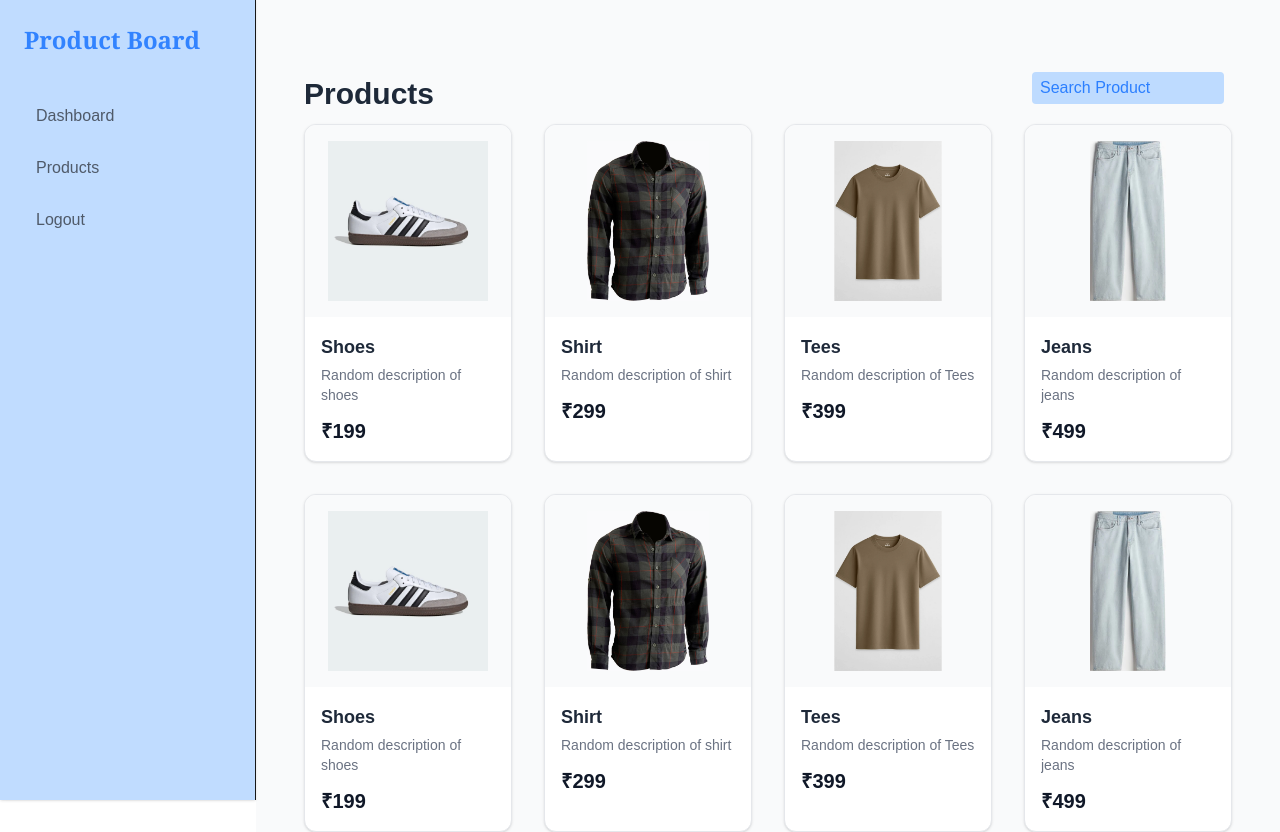
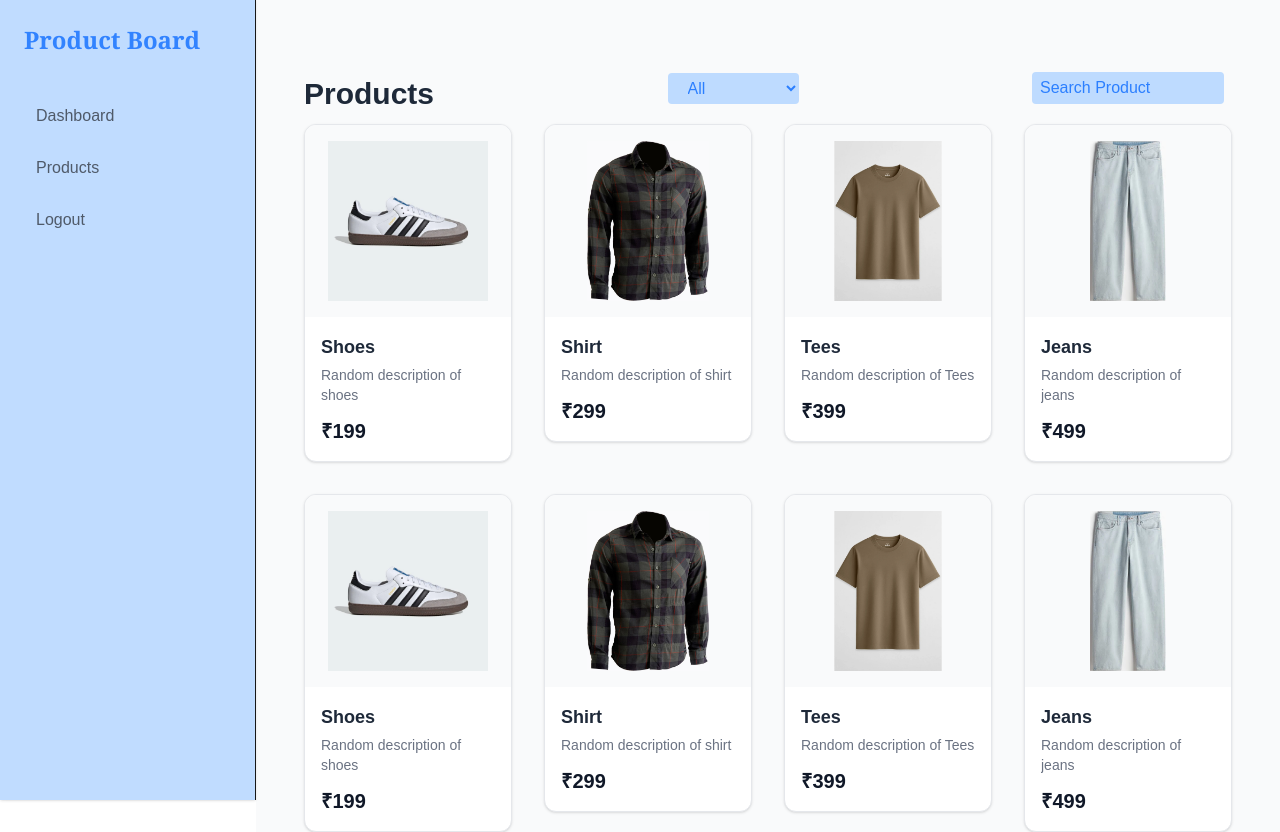
Before and after one commit to aryannP03/PRODUCT-BOARD, a Next.js app: page /products in a window 1280 px wide. Shown: the top 832 px of the page. Built offline with nearby package versions, Linux system fonts and the light colour scheme.

Commit message:
feat: add filter products

```diff
--- /dev/null
+++ b/src/components/product-detail/index.jsx
@@ -0,0 +1,61 @@
+import {products}  from '../../../data/products'
+import { notFound } from 'next/navigation'
+import Image from 'next/image'
+
+export default async function ProductDetailPage({ params }) {
+
+    const { id } = await params
+  const product = products.find(p => p.id === id)
+  // console.log(product);
+  if (!product) {
+    notFound()
+  }
+
+  return (
+    <div className="max-w-6xl mx-auto px-4 py-10">
+
+      <div className="grid grid-cols-1 md:grid-cols-2 gap-10 bg-white rounded-lg shadow-lg p-8">
+
+        <div className="flex items-center justify-center aspect-square">
+          <Image
+            src={product.image}
+            width={400}
+            height={400}
+            alt={product.title}
+            unoptimized
+            priority
+            className="rounded-xl object-cover"
+          />
+        </div>
+
+        <div className="flex flex-col justify-between">
+
+          <div className="space-y-4">
+            <h1 className="text-3xl font-semibold text-gray-800">
+              {product.title}
+            </h1>
+
+            <p className="text-gray-600">
+              {product.description}
+            </p>
+
+            <span className="inline-block bg-gray-200 text-gray-700 px-3 py-1 rounded-full text-sm">
+              {product.category}
+            </span>
+          </div>
+
+          <div className="mt-8">
+            <p className="text-2xl font-bold text-gray-900">
+              ₹{product.price}
+            </p>
+
+            <button className="mt-4 w-full md:w-auto px-6 py-3 bg-blue-600 hover:bg-blue-700 text-white rounded-lg transition duration-200">
+              Buy Now
+            </button>
+          </div>
+
+        </div>
+      </div>
+    </div>
+  )
+}
--- a/src/components/product-page/hooks/useProductsearch.js
+++ b/src/components/product-page/hooks/useProductsearch.js
@@ -4,13 +4,20 @@ import { products } from "../../../../data/products";
 
  function useProductSearch() {
     const [searchTerm, setSearchTerm] = useState("")
+    const [category, setCategory] = useState("All")
 
-    const filteredProducts = products.filter((product) =>
-        product.title.toLowerCase().includes(searchTerm.toLowerCase())
+    const filteredProducts = products.filter((product) => {
+        const search = product.title.toLowerCase().includes(searchTerm.toLowerCase())
+        console.log("Prod cat is :", product.category);
+
+        const filtercategory = category === "All" || product.category === category
+
+        return filtercategory && search
+    }
     )
 
 
-    return { filteredProducts, setSearchTerm }
+    return { filteredProducts, setSearchTerm, setCategory, category }
  }
 
  export default useProductSearch
--- a/src/components/product-page/index.jsx
+++ b/src/components/product-page/index.jsx
@@ -2,10 +2,11 @@
 import Card from "@/common/card"
 import useProductSearch from "./hooks/useProductsearch"
 import { Suspense } from "react"
+import Link from "next/link"
 
 const ProductsPage = () => {
 
-  const { filteredProducts, setSearchTerm } = useProductSearch()
+  const { filteredProducts, setSearchTerm, category, setCategory } = useProductSearch()
 
   return (
     <div className="min-h-screen bg-gray-50">
@@ -17,12 +18,24 @@ const ProductsPage = () => {
             <h1 className="text-3xl mt-3 font-bold text-gray-800 inline-flex self-start">
               Products
             </h1>
+            <select value={category} onChange={(e) => setCategory(e.target.value)}
+              className="bg-blue-200 text-blue-500 px-4 py-1.5 max-w-48 rounded">
+              <option value="All">All</option>
+              <option value="Clothing">Clothing</option>
+              <option value="Electronics">Electronics</option>
+              <option value="Footwear">Footwear</option>
+            </select>
             <input type="text" placeholder="Search Product" onChange={(e) =>setSearchTerm(e.target.value)}
               className="bg-blue-200 text-blue-500 rounded h-8 max-w-48 placeholder:text-blue-500 px-2 mr-2" />
           </div>
 
         <div className="grid grid-cols-1 sm:grid-cols-2 md:grid-cols-3 xl:grid-cols-4 gap-8">
             {filteredProducts?.map((product) => (
+              <Link
+                key={product.id}
+                href={`/products/${product.id}`}
+                className="block"
+                >
                   <Card
                   key={product.id}
                   image={product.image}
@@ -30,6 +43,7 @@ const ProductsPage = () => {
                   price={product.price}
                   description={product.description}
                   />
+                </Link>
             ))}
         </div>
 
```
Also changed, not shown: src/app/(app)/products/[id]/page.js (+25 -0 lines), src/app/(app)/layout.js (line endings or trailing spaces). Lines whose indentation alone changed are shown as unchanged.
